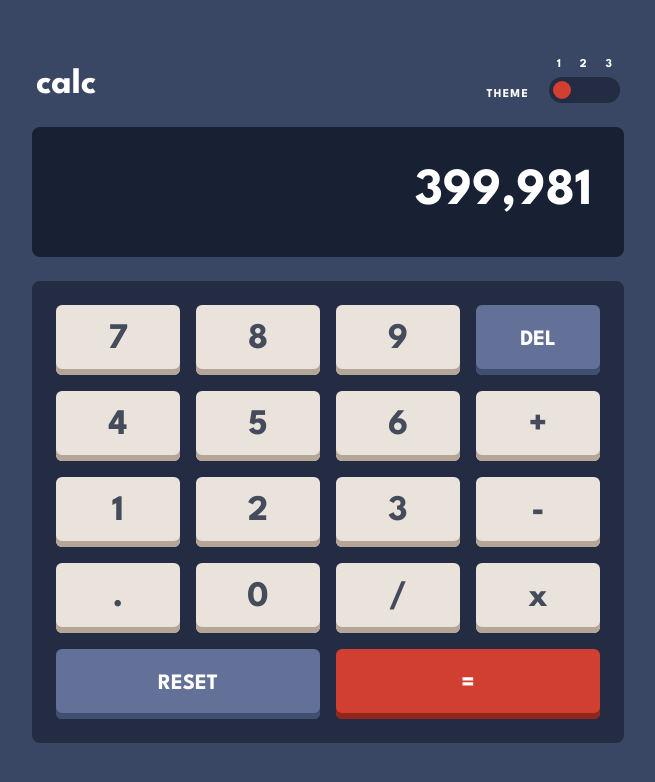
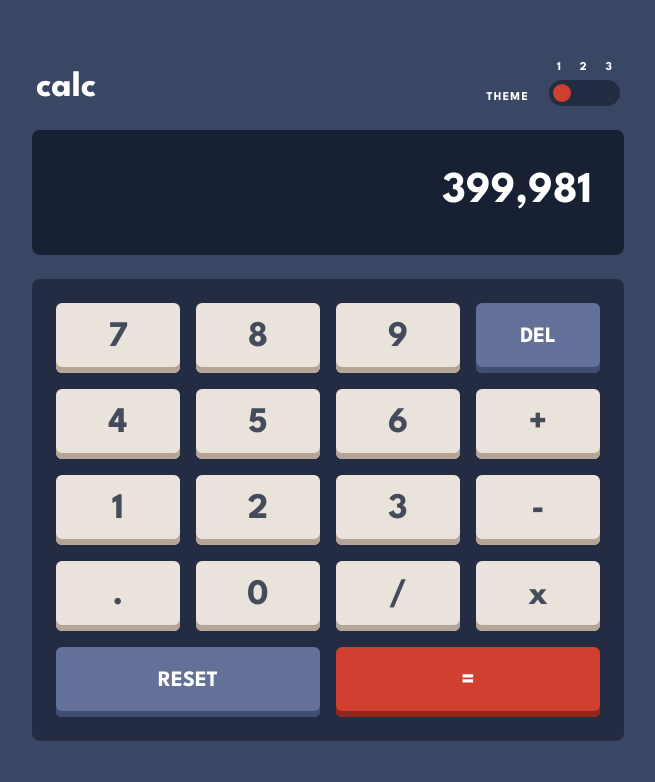
Before and after one commit to Sriya-cheruku/calculator-app, a React (Vite) app: page / in a window 1280 px wide. Shown: the top 782 px of the page, without its empty margins (312-967 px from the left). Built offline with nearby package versions, Linux system fonts and the light colour scheme.

Commit message:
Fine-tune calculator dimensions

```diff
--- a/src/components/Display.jsx
+++ b/src/components/Display.jsx
@@ -17,8 +17,9 @@ export default function Display({ value }) {
   const { styles } = useTheme();
   return (
     <div
-className={`${styles.screen} rounded-lg px-8 py-8 mb-6 flex justify-end items-center h-[130px]`}    >
-<span className="text-[52px] font-bold truncate leading-none">        {formatNumber(value)}
+className={`${styles.screen} rounded-lg px-8 py-8 mb-6 flex justify-end items-center h-[125px]`}    >
+      <span className="text-[44px] font-bold truncate leading-none">
+        {formatNumber(value)}
       </span>
     </div>
   );
```
